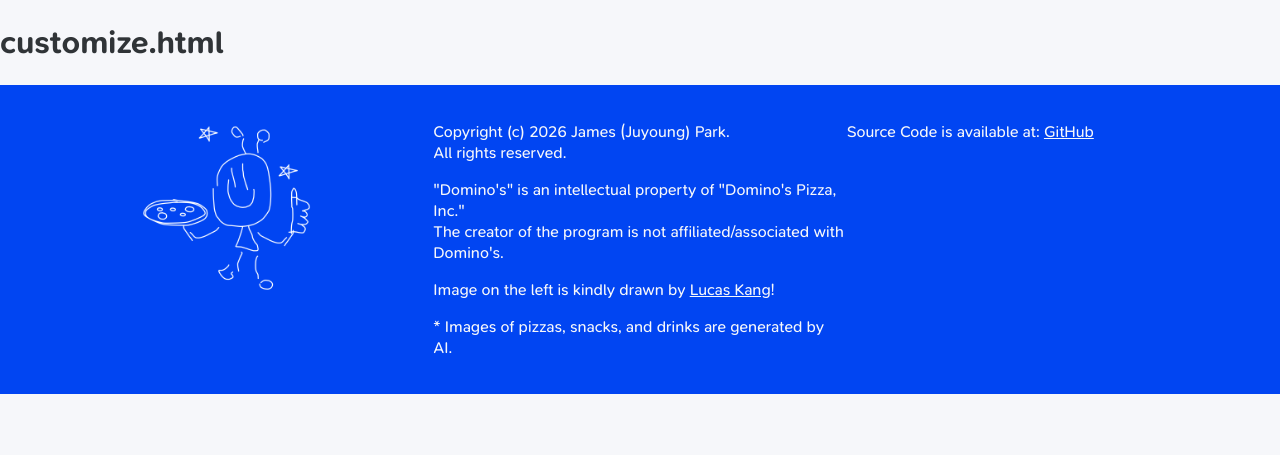
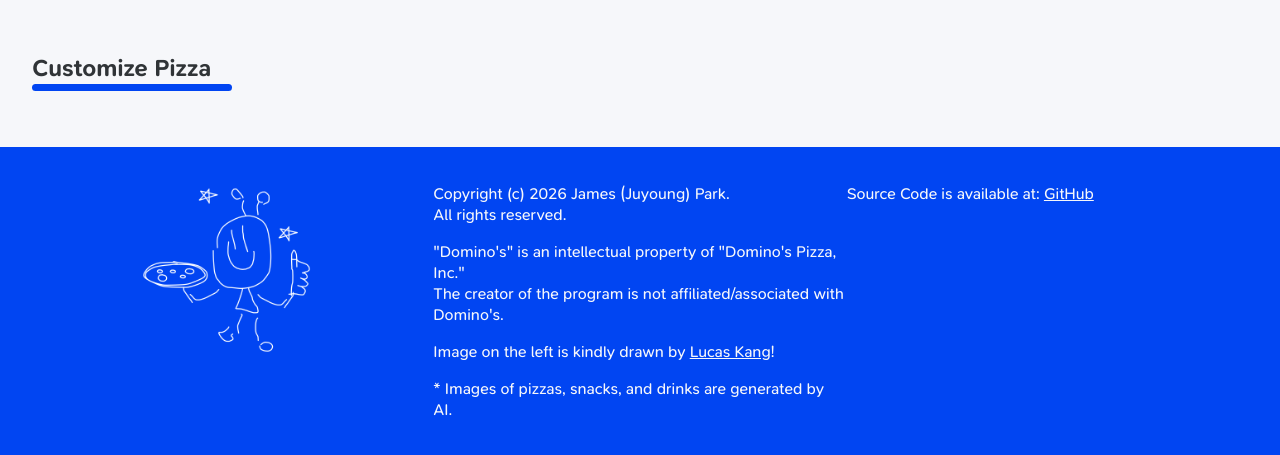
Before and after one commit to sleepywndud/pizza, a Flask app: page /customize in a window 1280 px wide; the page is wider, and only the part inside the window is pictured. Shown: the part 71-526 px from the top of that part. Run offline with Flask 3, Linux system fonts and the light colour scheme.

Commit message:
chore(backup): backup 15.06.2026 state
Co-Authored-By: James (Juyoung) Park <parkj2@duck.com>

```diff
--- a/templates/customize.html
+++ b/templates/customize.html
@@ -17,7 +17,13 @@
 		</header>
 		<!-- header (navbar) end -->
 		<main>
-			<h1>customize.html</h1>
+			<div class="parent-grid">
+				<div class="menu-section">
+					<h2>Customize Pizza</h2>
+					<div id="line-divider"></div>
+					<!-- NOTE: add grid here -->
+				</div>
+			</div>
 		</main>
 		<!-- footer start -->
 		<footer>
```
